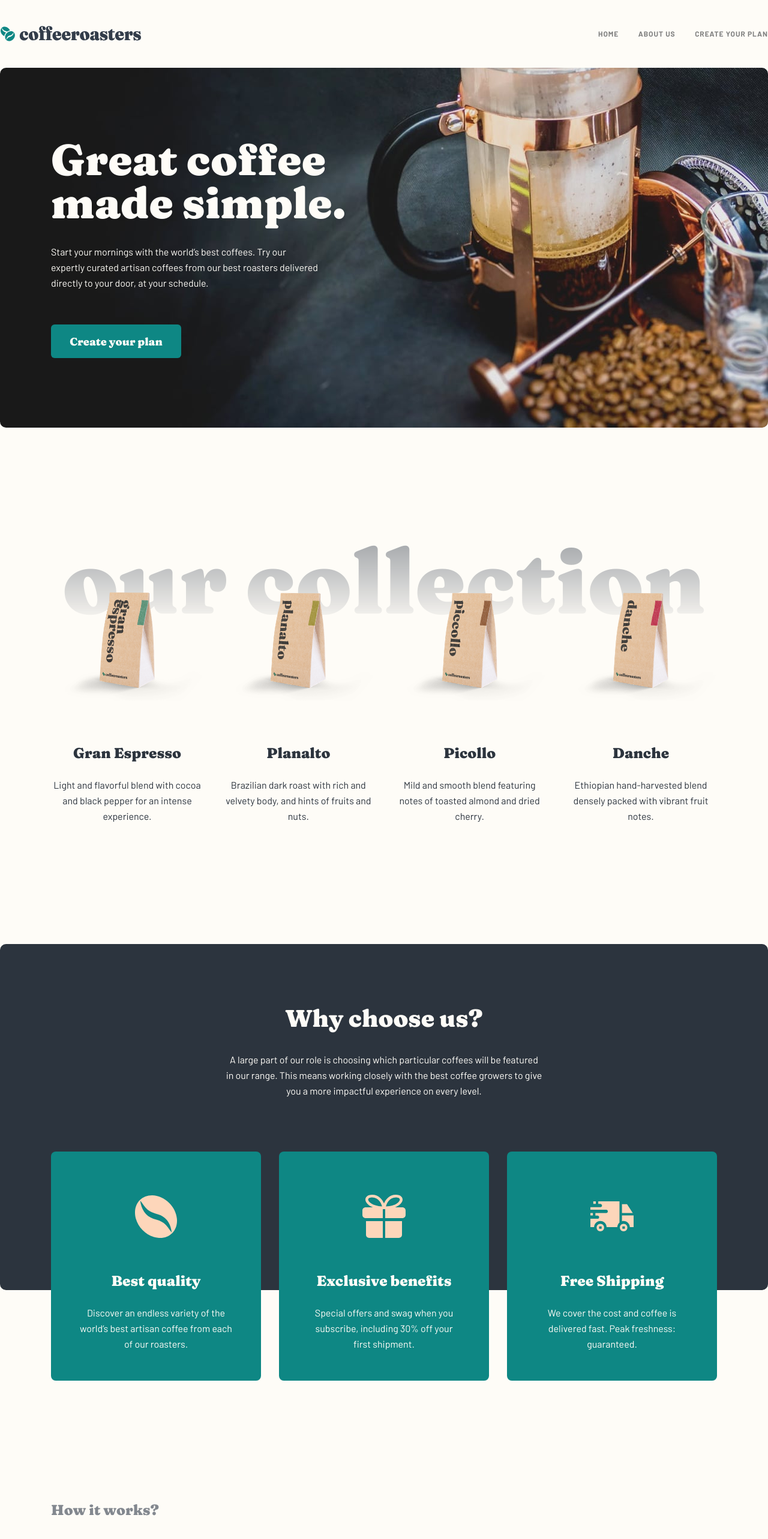
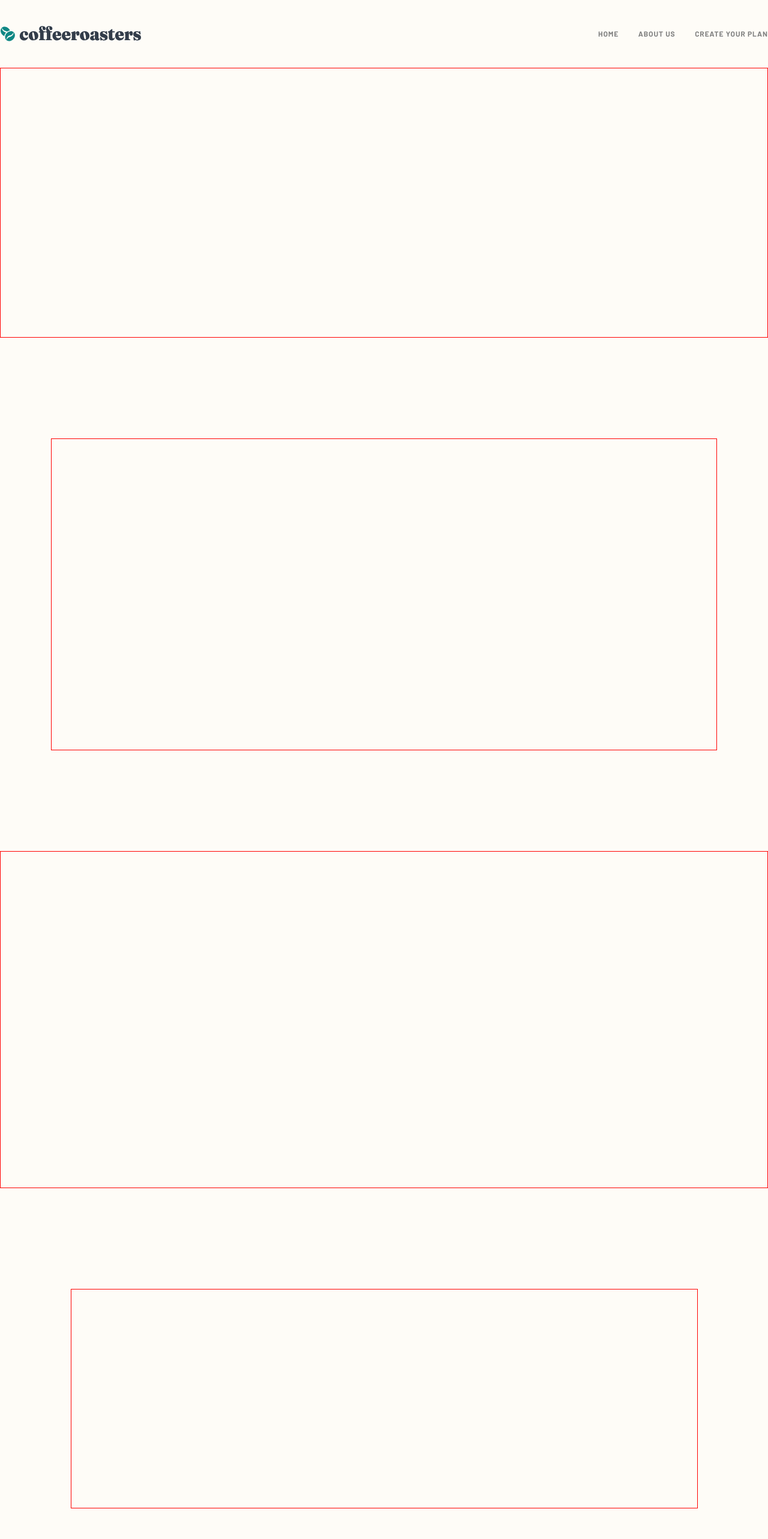
Before and after one commit to danielopq/Coffeeroasters, a React (Vite) app: page / in a window 1280 px wide. Shown: the top 2566 px of the page at 60% size. Built offline with nearby package versions, Linux system fonts and the light colour scheme.

Commit message:
AboutUs.tsx - created

```diff
--- a/src/CoffeeRoastersApp.tsx
+++ b/src/CoffeeRoastersApp.tsx
@@ -1,12 +1,14 @@
-import './coffeeRoastersApp.css'
-import NavBar from './components/shared/navBar/NavBar'
-import Home from './components/home/Home'
+import './coffeeRoastersApp.css';
+import NavBar from './components/shared/navBar/NavBar';
+import Home from './components/home/Home';
+import AboutUs from './components/aboutUs/AboutUs';
 
 function CoffeeRoastersApp() {
   return (
     <>
       <NavBar />
-      <Home />
+      {/* <Home /> */}
+      <AboutUs />
     </>
   )
 }
--- /dev/null
+++ b/src/components/aboutUs/AboutUs.tsx
@@ -0,0 +1,15 @@
+import './aboutUs.css';
+import Footer from '../shared/footer/Footer';
+
+const AboutUs = () =>{
+    return(
+        <main id="aboutUs">
+            <header></header>
+            <div id="aboutUsOurCommitment"></div>
+            <div id="aboutUsQuality"></div>
+            <div id="aboutUsHeadQuarters"></div>
+            <Footer/>
+        </main>
+    )
+}
+export default AboutUs;
--- /dev/null
+++ b/src/components/aboutUs/aboutUs.css
@@ -0,0 +1,26 @@
+header{
+    width: 1280px;
+    height: 450px;
+    border: solid 1px red;
+}
+
+#aboutUsOurCommitment{
+    width: 1110px;
+    height: 520px;
+    margin-top: 168px;
+    border: solid 1px red;
+}
+
+#aboutUsQuality{
+    width: 1280px;
+    height: 562px;
+    margin-top: 168px;
+    border: solid 1px red;
+}
+
+#aboutUsHeadQuarters{
+    width: 1045px;
+    height: 366px;
+    margin: 168px 0px;
+    border: solid 1px red;
+}
```
